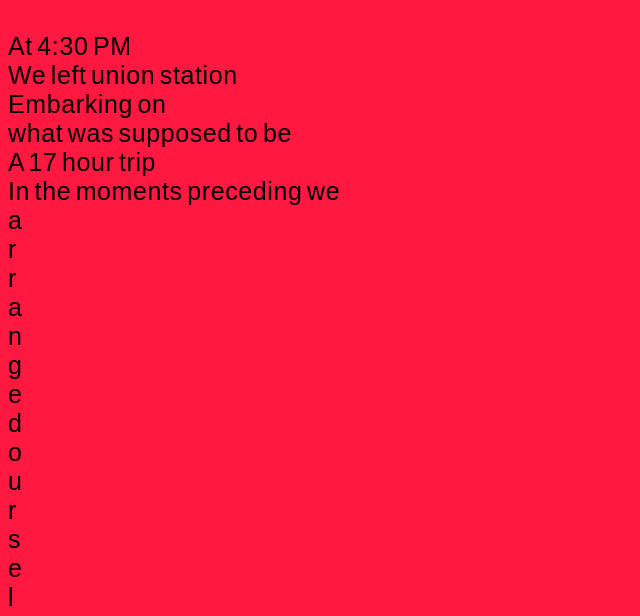
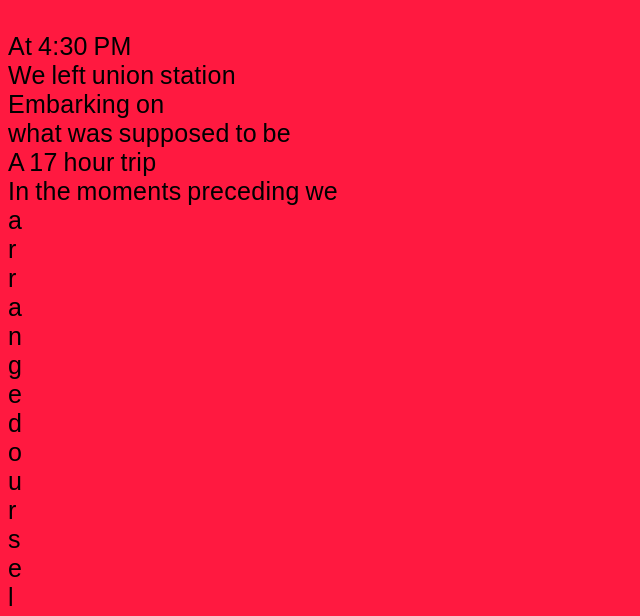
Before and after one commit to k80ambrose/unlimited, a plain HTML site: page index.html in a window 1280 px wide. Shown: the part 184-800 px from the top of the page, without its empty margins (0-640 px from the left). Drawn offline with Linux system fonts and the light colour scheme.

Commit message:
Update style.css

```diff
--- a/style.css
+++ b/style.css
@@ -10,10 +10,10 @@ body {
 p {
   font-family: Arial, Helvetica, sans-serif;
   font-size: 25px;
-  letter-spacing: 0.6px;
-  word-spacing: -3px;
+  letter-spacing: 0.3px;
+  word-spacing: -1.5px;
   color: #000000;
-  font-weight: 400;
+  font-weight: 450;
   text-decoration: none;
   font-style: normal;
   font-variant: normal;
```
